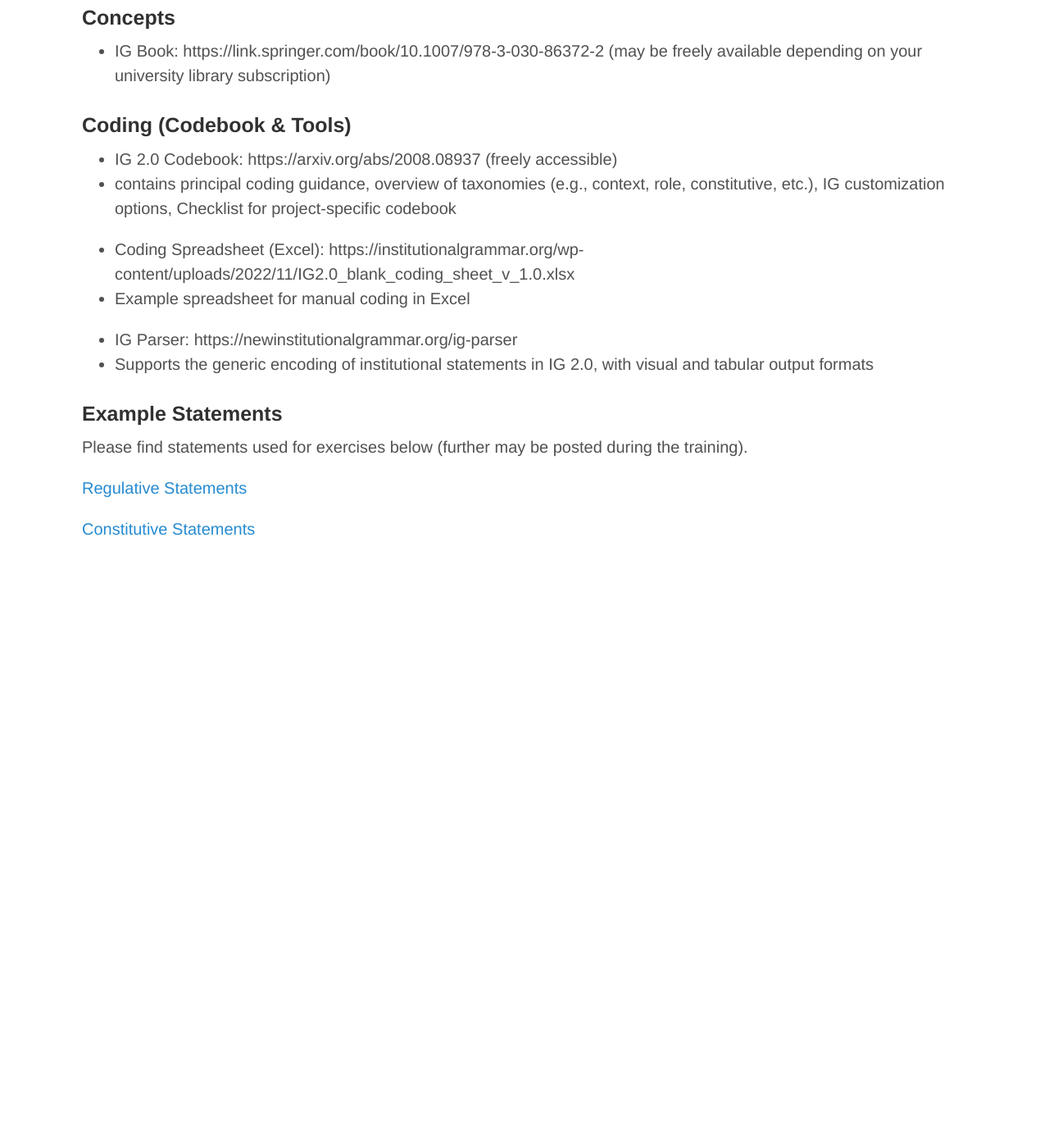
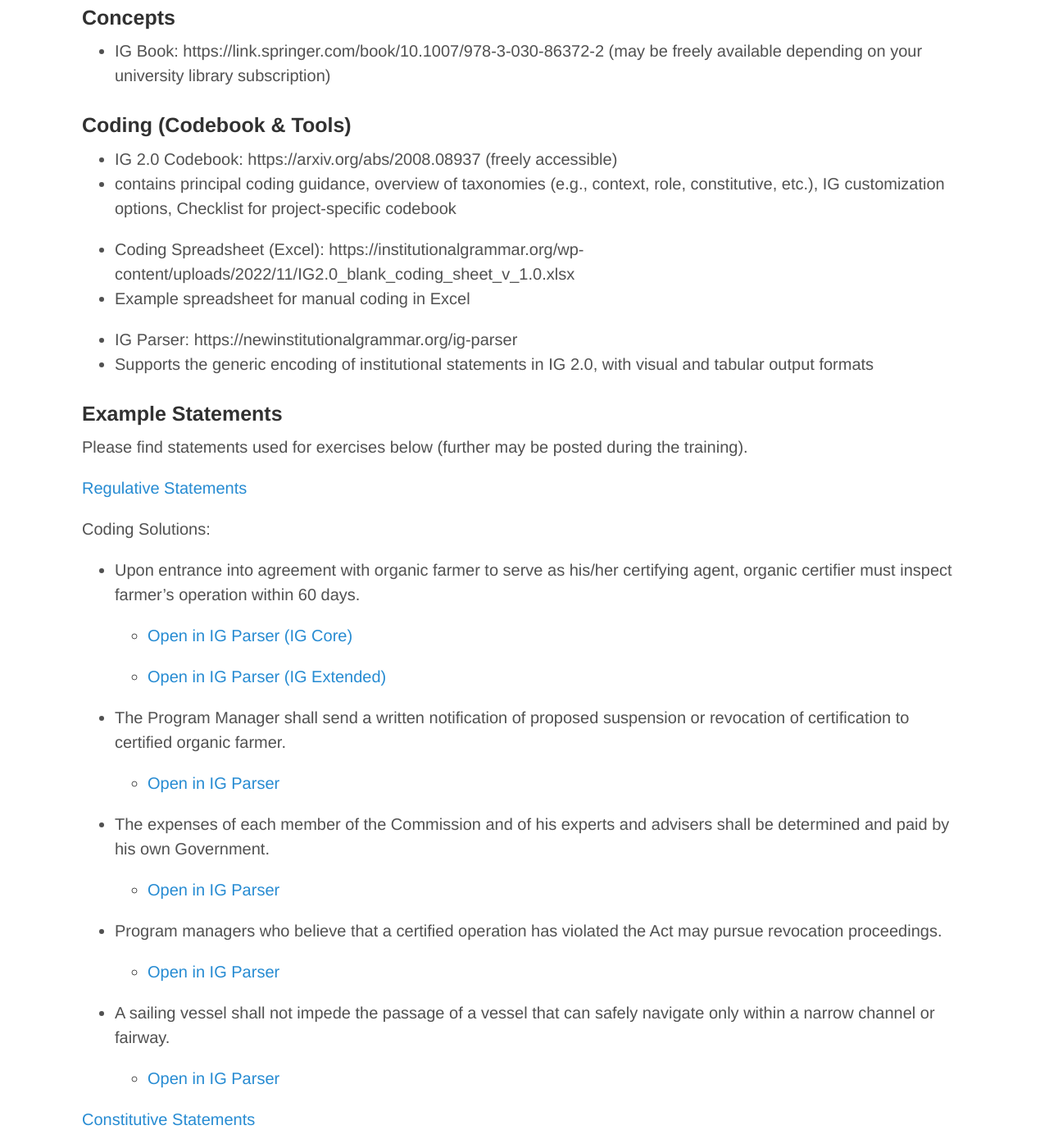
Before and after one commit to InstitutionalGrammar/IG-Book, a Jekyll site: the page built from events-doctoral-workshop-2023.md, in a window 1280 px wide and 1400 px high, scrolled down 832 px. Shown: the whole window at 82% size. Built offline with Jekyll 4.4.1, drawn with Linux system fonts in a browser that asks for light colours; before the commit the page ends 1512 px from its top, so only the background shows below that; part of the change alters nothing that is shown.

Commit message:
Added solutions to coded statements.

```diff
--- a/events-doctoral-workshop-2023.md
+++ b/events-doctoral-workshop-2023.md
@@ -41,11 +41,24 @@ Please find statements used for exercises below (further may be posted during th
 
 [Regulative Statements](https://drive.google.com/file/d/1iyTim00l2gTw4eaFxpJ2LRWaOgKdv_vw/view?usp=sharing)
 
+Coding Solutions:
 
-[Constitutive Statements](https://drive.google.com/file/d/1jJuymZ332I-Z6sPDGKjaZyjDWxKSo5n4/view?usp=sharing)
+<!--
+
+* Such notification shall provide: (1) A description of each noncompliance; (2) The facts upon which the notification of noncompliance is based; and (3) The date by which the certified operation must rebut or correct each noncompliance and submit supporting documentation of each such correction when correction is possible.
 
 
-<!--* The Program Manager shall send a written notification of proposed suspension or revocation of certification to certified organic farmer.
+  * [Open in IG Parser (IG Core)](https://ig-parser.newinstitutionalgrammar.org/visual/?rawStmt=Such%20notification%20shall%20provide:%20(1)%20A%20description%20of%20each%20noncompliance%3B%20(2)%20The%20facts%20upon%20which%20the%20notification%20of%20noncompliance%20is%20based%3B%20and%20(3)%20The%20date%20by%20which%20the%20certified%20operation%20must%20rebut%20or%20correct%20each%20noncompliance%20and%20submit%20supporting%20documentation%20of%20each%20such%20correction%20when%20correction%20is%20possible.&codedStmt=Such%20E(notification)%20M(shall)%20F(provide):%20(1)%20A%20P(description%20of%20each%20noncompliance%20[AND]%20facts%20upon%20which%20the%20notification%20of%20noncompliance%20is%20based%20[AND]%20date%20by%20which%20the%20certified%20operation%20must%20rebut%20or%20correct%20by%20which%20the%20certified%20operation%20must%20rebut%20or%20correct%20each%20noncompliance%20and%20submit%20supporting%20documentation%20of%20each%20such%20correction%20when%20correction%20is%20possible).)
+
+  * [Open in IG Parser (IG Extended)](https://ig-parser.newinstitutionalgrammar.org/visual/?rawStmt=Such%20notification%20shall%20provide:%20(1)%20A%20description%20of%20each%20noncompliance%3B%20(2)%20The%20facts%20upon%20which%20the%20notification%20of%20noncompliance%20is%20based%3B%20and%20(3)%20The%20date%20by%20which%20the%20certified%20operation%20must%20rebut%20or%20correct%20each%20noncompliance%20and%20submit%20supporting%20documentation%20of%20each%20such%20correction%20when%20correction%20is%20possible.&codedStmt=Such%20E(notification)%20M(shall)%20F(provide):%20(1)%20A%20P(description%20of%20each%20noncompliance)%3B%20(2)%20The%20P(facts%20upon%20which%20the%20notification%20of%20noncompliance%20is%20based)%3B%20and%20(3)%20The%20P1(date)%20P1,p{by%20which%20the%20A(certified%20operation)%20D(must)%20{I(rebut%20[XOR]%20correct)%20Bdir,p(each)%20Bdir(noncompliance)%20[AND]%20I(submit)%20Bdir,p(supporting)%20Bdir(documentation)%20of%20Bdir,p(each%20such%20correction)%20Cac(when%20correction%20is%20possible)}}.) -->
+
+* Upon entrance into agreement with organic farmer to serve as his/her certifying agent, organic certifier must inspect farmer's operation within 60 days.
+
+  * [Open in IG Parser (IG Core)](https://ig-parser.newinstitutionalgrammar.org/visual/?rawStmt=Upon%20entrance%20into%20agreement%20with%20organic%20farmer%20to%20serve%20as%20his/her%20certifying%20agent,%20organic%20certifier%20must%20inspect%20farmer%27s%20operation%20within%2060%20days.&codedStmt=Cac(Upon%20entrance%20into%20agreement%20with%20organic%20farmer%20to%20serve%20as%20his/her%20certifying%20agent),%20A(organic%20certifier)%20D(must)%20I(inspect)%20Bdir,p(farmer%27s)%20Bdir(operation)%20Cex(within%2060%20days).)
+
+  * [Open in IG Parser (IG Extended)](https://ig-parser.newinstitutionalgrammar.org/visual/?rawStmt=Upon%20entrance%20into%20agreement%20with%20organic%20farmer%20to%20serve%20as%20his/her%20certifying%20agent,%20organic%20certifier%20must%20inspect%20farmer%27s%20operation%20within%2060%20days.&codedStmt=Cac{Upon%20entrance%20into%20I([enters])%20Bdir(agreement)%20with%20A(organic%20farmer)%20Bdir,p(to%20serve%20as%20his/her%20certifying%20agent)},%20A(organic%20certifier)%20D(must)%20I(inspect)%20Bdir,p(farmer%27s)%20Bdir(operation)%20Cex(within%2060%20days).)
+
+* The Program Manager shall send a written notification of proposed suspension or revocation of certification to certified organic farmer.
 
   * [Open in IG Parser](https://ig-parser.newinstitutionalgrammar.org/visual/?rawStmt=The%20Program%20Manager%20shall%20send%20a%20written%20notification%20of%20proposed%20suspension%20or%20revocation%20of%20certification%20to%20certified%20organic%20farmer&codedStmt=The%20A(Program%20Manager)%20D(shall)%20I(send)%20a%20Bdir,p(written)%20Bdir(notification%20of%20proposed%20(suspension%20[XOR]%20revocation)%20of%20certification)%20to%20Bind,p(certified)%20Bind(organic%20farmer).)
 
@@ -53,15 +66,14 @@ Please find statements used for exercises below (further may be posted during th
 
   * [Open in IG Parser](https://ig-parser.newinstitutionalgrammar.org/visual/?rawStmt=The%20expenses%20of%20each%20member%20of%20the%20Commission%20and%20of%20his%20experts%20and%20advisers%20shall%20be%20determined%20and%20paid%20by%20his%20own%20Government.&codedStmt=The%20Bdir(expenses)%20of%20Bdir,p(each%20member%20of%20the%20Commission%20[AND]%20experts%20[AND]%20advisers)%20D(shall)%20I(be%20determine%20[AND]%20pay)%20by%20his%20own%20A(Government).)
 
-* Such notification shall provide: (1) A description of each noncompliance; (2) The facts upon which the notification of noncompliance is based; and (3) The date by which the certified operation must rebut or correct each noncompliance and submit supporting documentation of each such correction when correction is possible.
+
+* Program managers who believe that a certified operation has violated the Act may pursue revocation proceedings.
+
+  * [Open in IG Parser](https://ig-parser.newinstitutionalgrammar.org/visual/rawStmt=Program%20managers%20who%20believe%20that%20a%20certified%20operation%20has%20violated%20the%20Act%20may%20pursue%20revocation%20proceedings.&codedStmt=Program%20managers%20who%20believe%20that%20a%20certified%20operation%20has%20violated%20the%20Act%20may%20pursue%20revocation%20proceedings.)
+
+* A sailing vessel shall not impede the passage of a vessel that can safely navigate only within a narrow channel or fairway.
+
+  * [Open in IG Parser](https://ig-parser.newinstitutionalgrammar.org/visual/rawStmt=A%20sailing%20vessel%20shall%20not%20impede%20the%20passage%20of%20a%20vessel%20that%20can%20safely%20navigate%20only%20within%20a%20narrow%20channel%20or%20fairway.&codedStmt=A%20A,p(sailing)%20A(vessel)%20D(shall%20not)%20I(impede)%20the%20Bdir(passage)%20Bdir,p(of%20a%20vessel)%20Bdir,p,p(that%20can%20safely%20navigate%20only%20within%20a%20(narrow%20channel%20[OR]%20fairway)).)
 
 
-  * [Open in IG Parser (IG Core)](https://ig-parser.newinstitutionalgrammar.org/visual/?rawStmt=Such%20notification%20shall%20provide:%20(1)%20A%20description%20of%20each%20noncompliance%3B%20(2)%20The%20facts%20upon%20which%20the%20notification%20of%20noncompliance%20is%20based%3B%20and%20(3)%20The%20date%20by%20which%20the%20certified%20operation%20must%20rebut%20or%20correct%20each%20noncompliance%20and%20submit%20supporting%20documentation%20of%20each%20such%20correction%20when%20correction%20is%20possible.&codedStmt=Such%20E(notification)%20M(shall)%20F(provide):%20(1)%20A%20P(description%20of%20each%20noncompliance%20[AND]%20facts%20upon%20which%20the%20notification%20of%20noncompliance%20is%20based%20[AND]%20date%20by%20which%20the%20certified%20operation%20must%20rebut%20or%20correct%20by%20which%20the%20certified%20operation%20must%20rebut%20or%20correct%20each%20noncompliance%20and%20submit%20supporting%20documentation%20of%20each%20such%20correction%20when%20correction%20is%20possible).)
-
-  * [Open in IG Parser (IG Extended)](https://ig-parser.newinstitutionalgrammar.org/visual/?rawStmt=Such%20notification%20shall%20provide:%20(1)%20A%20description%20of%20each%20noncompliance%3B%20(2)%20The%20facts%20upon%20which%20the%20notification%20of%20noncompliance%20is%20based%3B%20and%20(3)%20The%20date%20by%20which%20the%20certified%20operation%20must%20rebut%20or%20correct%20each%20noncompliance%20and%20submit%20supporting%20documentation%20of%20each%20such%20correction%20when%20correction%20is%20possible.&codedStmt=Such%20E(notification)%20M(shall)%20F(provide):%20(1)%20A%20P(description%20of%20each%20noncompliance)%3B%20(2)%20The%20P(facts%20upon%20which%20the%20notification%20of%20noncompliance%20is%20based)%3B%20and%20(3)%20The%20P1(date)%20P1,p{by%20which%20the%20A(certified%20operation)%20D(must)%20{I(rebut%20[XOR]%20correct)%20Bdir,p(each)%20Bdir(noncompliance)%20[AND]%20I(submit)%20Bdir,p(supporting)%20Bdir(documentation)%20of%20Bdir,p(each%20such%20correction)%20Cac(when%20correction%20is%20possible)}}.)
-
-* Upon entrance into agreement with organic farmer to serve as his/her certifying agent, organic certifier must inspect farmer's operation within 60 days.
-
-  * [Open in IG Parser (IG Core)](https://ig-parser.newinstitutionalgrammar.org/visual/?rawStmt=Upon%20entrance%20into%20agreement%20with%20organic%20farmer%20to%20serve%20as%20his/her%20certifying%20agent,%20organic%20certifier%20must%20inspect%20farmer%27s%20operation%20within%2060%20days.&codedStmt=Cac(Upon%20entrance%20into%20agreement%20with%20organic%20farmer%20to%20serve%20as%20his/her%20certifying%20agent),%20A(organic%20certifier)%20D(must)%20I(inspect)%20Bdir,p(farmer%27s)%20Bdir(operation)%20Cex(within%2060%20days).)
-
-  * [Open in IG Parser (IG Extended)](https://ig-parser.newinstitutionalgrammar.org/visual/?rawStmt=Upon%20entrance%20into%20agreement%20with%20organic%20farmer%20to%20serve%20as%20his/her%20certifying%20agent,%20organic%20certifier%20must%20inspect%20farmer%27s%20operation%20within%2060%20days.&codedStmt=Cac{Upon%20entrance%20into%20I([enters])%20Bdir(agreement)%20with%20A(organic%20farmer)%20Bdir,p(to%20serve%20as%20his/her%20certifying%20agent)},%20A(organic%20certifier)%20D(must)%20I(inspect)%20Bdir,p(farmer%27s)%20Bdir(operation)%20Cex(within%2060%20days).)-->
+[Constitutive Statements](https://drive.google.com/file/d/1jJuymZ332I-Z6sPDGKjaZyjDWxKSo5n4/view?usp=sharing)
```
